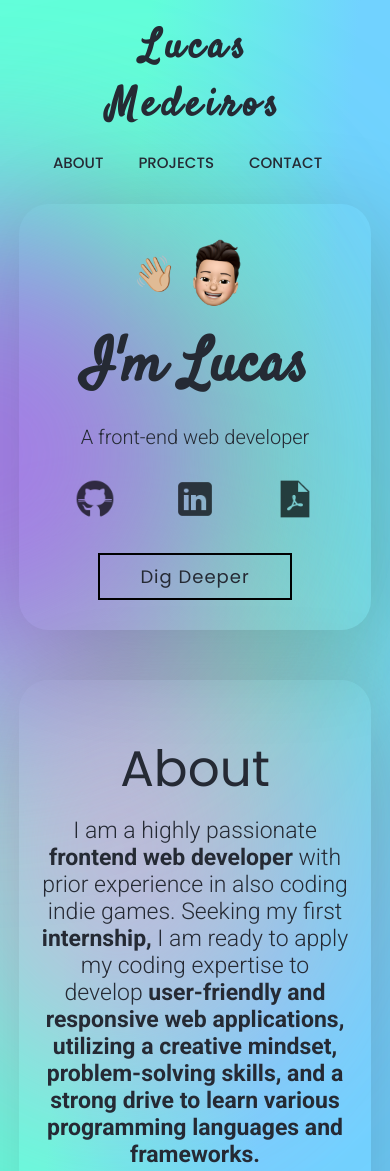
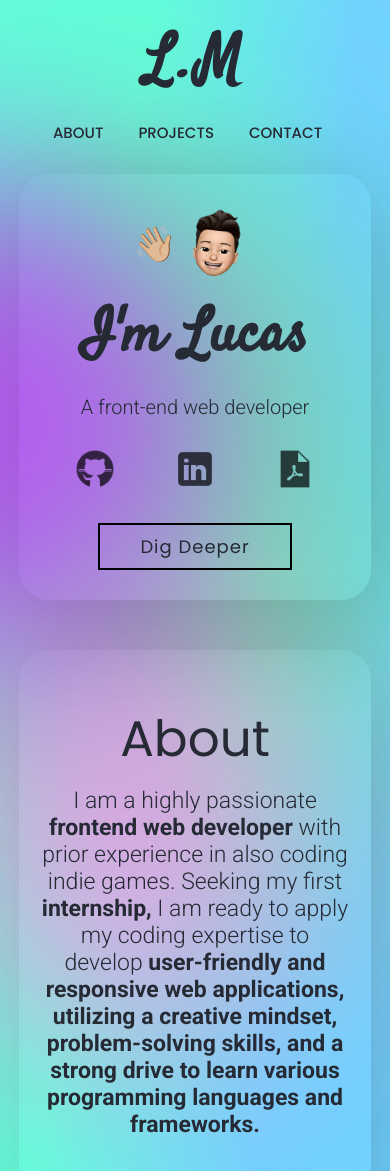
Before and after one commit to lucasm3110/portfolio2, a plain HTML site: page index.html in a window 390 px wide. Shown: the top 1171 px of the page. Drawn offline with Linux system fonts and the light colour scheme.

Commit message:
fixed light blob bug with positioning and changed logo

```diff
--- a/index.html
+++ b/index.html
@@ -15,7 +15,7 @@
             <nav>
                 <div>
                     <div class="logoContainer">
-                        <h1 class="logo">Lucas Medeiros</h1>
+                        <h1 class="logo">L.M</h1>
                     </div>
                 </div>
                 <div class="lineBreak"></div>
--- a/style.css
+++ b/style.css
@@ -72,7 +72,7 @@ nav a:hover {
 
 .logo {
     font-family: 'Satisfy', cursive;
-    font-size: 50px;
+    font-size: 70px;
     margin: 0 auto;
     letter-spacing: 5px;
     text-align: center;
@@ -87,7 +87,7 @@ nav a:hover {
     padding: 10px 20px 80px 20px;
     box-shadow: 20px 20px 100px rgba(0, 0, 0, 0.166);
     transition: all 0.3s ease;
-    z-index: 99;
+    position: relative;
 }
 
 .frontContent:hover {
@@ -197,6 +197,7 @@ button:hover {
     box-shadow: 20px 20px 100px rgba(0, 0, 0, 0.166);
     transition: all 0.3s ease;
     margin-top: 100px;
+    position: relative;
 }
 
 #about:hover {
@@ -289,6 +290,7 @@ section h1 {
     transition: all 0.3s ease;
     margin-top: 100px;
     z-index: 99;
+    position: relative;
 }
 
 #projects:hover {
@@ -342,14 +344,10 @@ section h1 {
 
 /* Responsive styles */
 @media screen and (max-width: 768px) {
-    /* nav ul {
-        display: none;
-    } */
-
     .circles1 {
         height: 500px;
         width: 500px;
-        background-color: #bc4ef7b9;
+        background-color: #bc4ef7e8;
         right: 40%;
     }
 
@@ -357,13 +355,13 @@ section h1 {
         height: 500px;
         width: 500px;
         right: 20%;
-        background-color: #ff90f896;
+        background-color: #ff90f8cb;
     }
 
     .circles3 {
         height: 800px;
         width: 800px;
-        background-color: #68ff7a94;
+        background-color: #68ff7ac8;
     }
 
     .frontContent {
@@ -436,7 +434,7 @@ section h1 {
     }
 
     .logo {
-        font-size: 40px;
+        font-size: 60px;
         margin: 0;
     }
 
```
